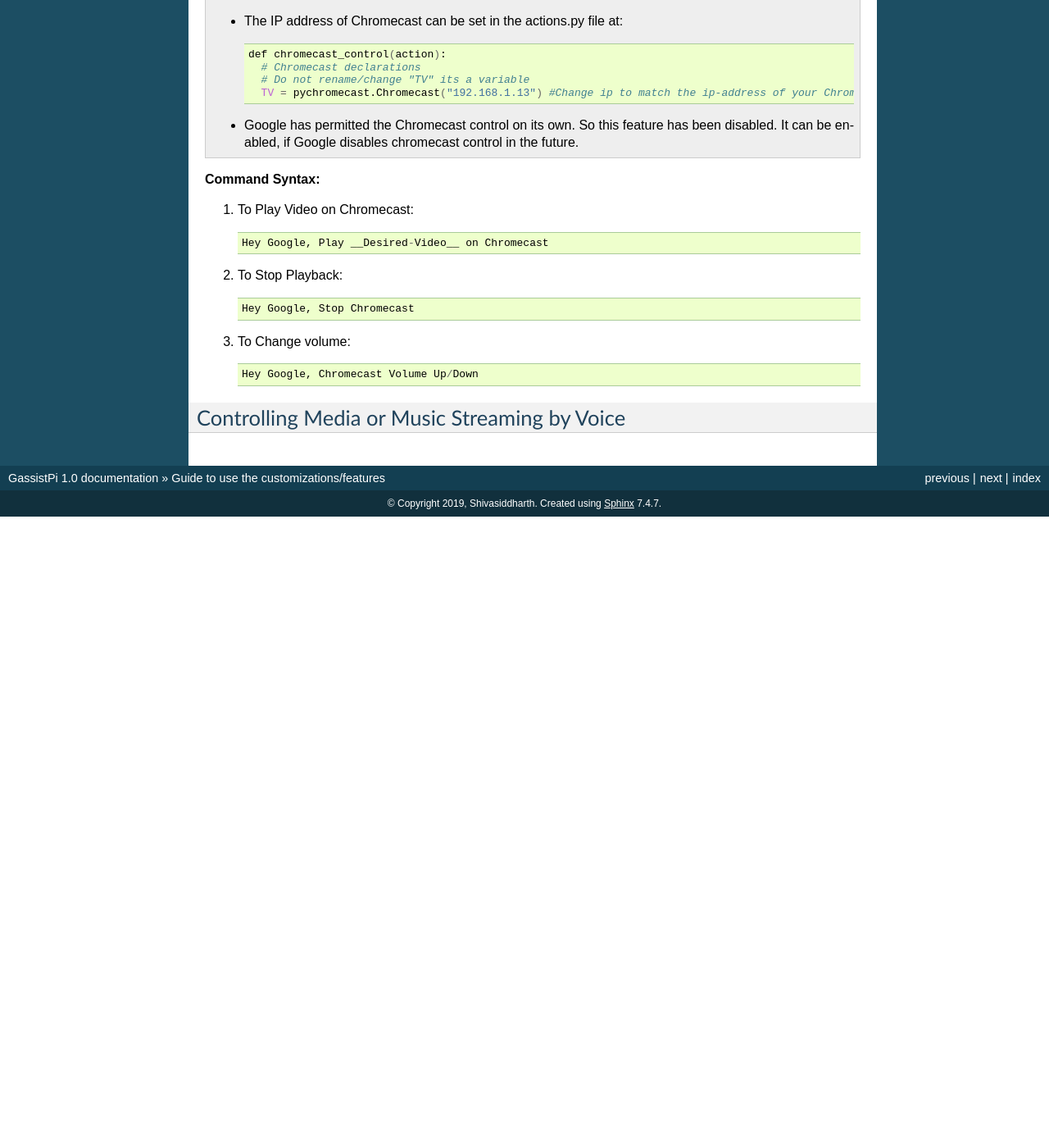
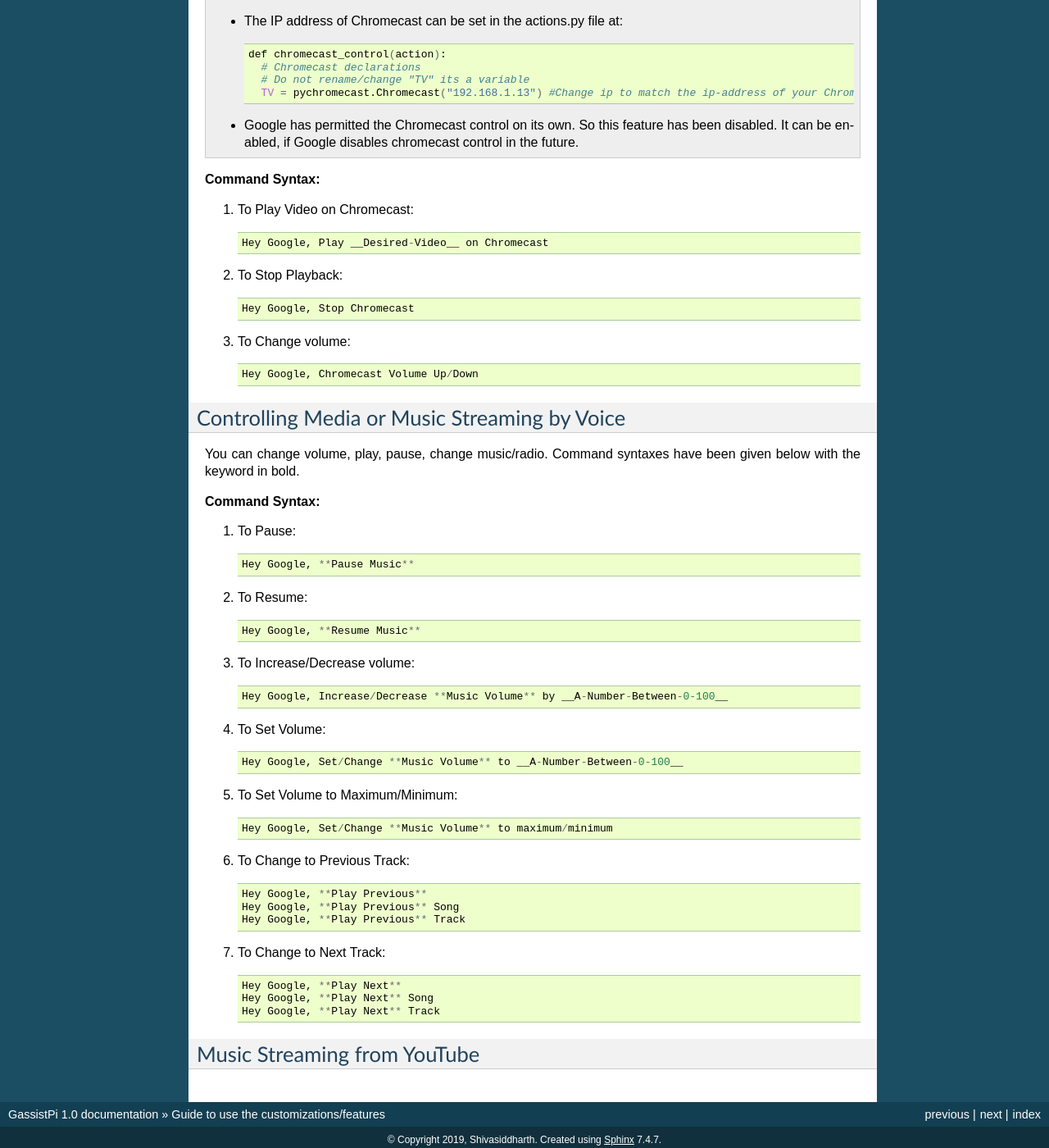
Before and after one commit to shivasiddharth/GassistPi-Documentation, a Sphinx documentation site: the page built from docs/customization.rst, in a window 1280 px wide and 1400 px high, scrolled down 13600 px. Shown: the whole window at 82% size. Built offline with Sphinx 7.4.7, drawn with Linux system fonts in a browser that asks for light colours; before the commit the page ends 14230 px from its top, so only the background shows below that; some of the changed text lies outside the part shown.

Commit message:
Update customization.rst

```diff
--- a/docs/customization.rst
+++ b/docs/customization.rst
@@ -609,3 +609,44 @@
 
 Controlling Media or Music Streaming by Voice
 ---------------------------------------------
+
+You can change volume, play, pause, change music/radio. Command syntaxes have been given below with the keyword in bold.
+
+**Command Syntax:**
+
+1. To Pause::
+
+    Hey Google, **Pause Music**
+
+2. To Resume::
+
+    Hey Google, **Resume Music**
+
+3. To Increase/Decrease volume::
+
+    Hey Google, Increase/Decrease **Music Volume** by __A-Number-Between-0-100__
+
+4. To Set Volume::
+
+    Hey Google, Set/Change **Music Volume** to __A-Number-Between-0-100__
+
+5. To Set Volume to Maximum/Minimum::
+
+    Hey Google, Set/Change **Music Volume** to maximum/minimum
+
+6. To Change to Previous Track::
+
+    Hey Google, **Play Previous**
+    Hey Google, **Play Previous** Song
+    Hey Google, **Play Previous** Track
+
+7. To Change to Next Track::
+
+    Hey Google, **Play Next**
+    Hey Google, **Play Next** Song
+    Hey Google, **Play Next** Track
+
+
+
+Music Streaming from YouTube
+-------------------------------
```
